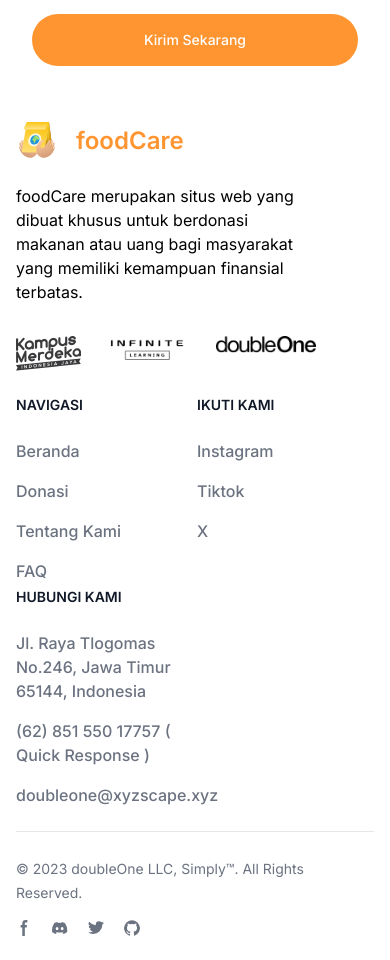
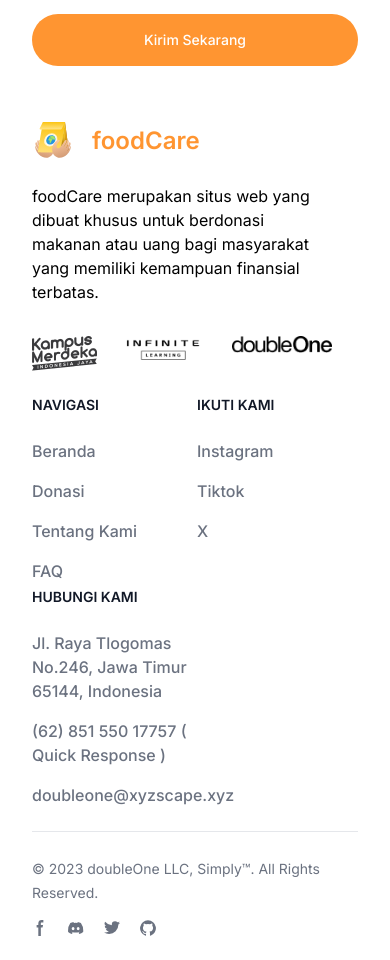
Before and after one commit to doubleOneLLC/foodCare_web, a Next.js app: page /faq in a window 390 px wide. Shown: the part 982-1942 px from the top of the page. Built offline with nearby package versions, Linux system fonts and the light colour scheme.

Commit message:
main: navbar: Adjust mobile padding

```diff
--- a/src/components/footer.js
+++ b/src/components/footer.js
@@ -3,7 +3,7 @@
 export default function Footer() {
   return (
     <footer className="bg-white">
-      <div className="mx-auto w-full max-w-screen-xl p-4 py-6">
+      <div className="mx-auto w-full max-w-screen-xl px-[32px] py-6">
         <div className="md:flex md:justify-between">
           <div className="mb-6 md:mb-0 max-w-[300px]">
             <a className="flex items-center pb-6">
```
